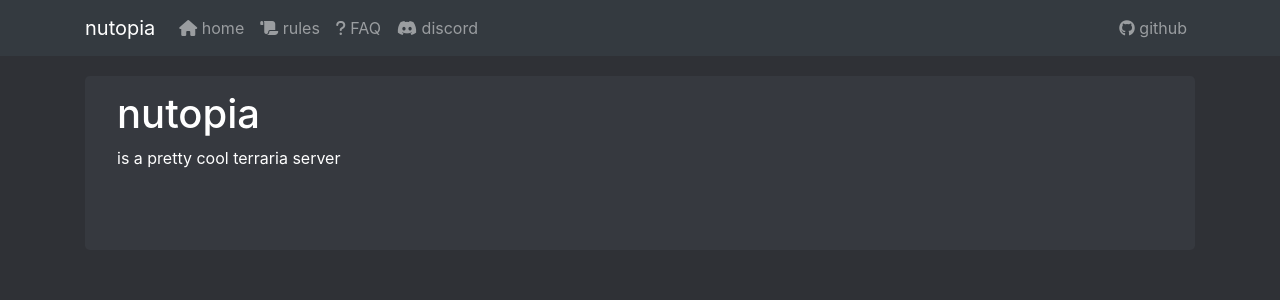
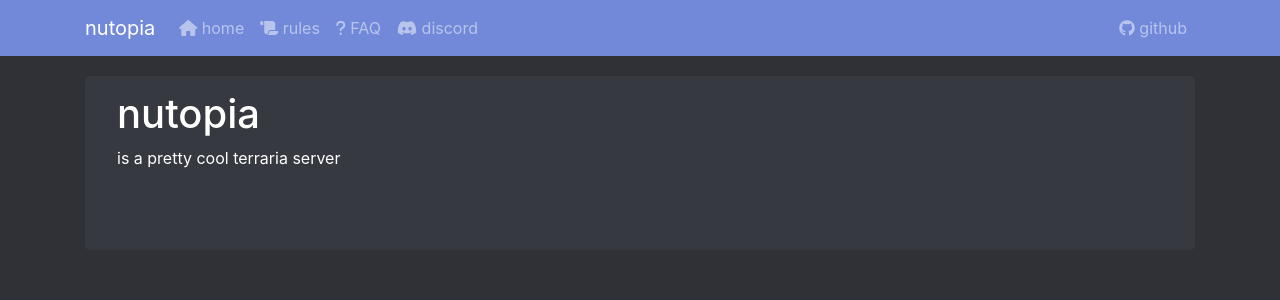
Before and after one commit to Epikest/nutopia, a Jekyll site: the page built from index.md, in a window 1280 px wide. Shown: the top 300 px of the page. Built offline with Jekyll 4.4.1, drawn with Linux system fonts in a browser that asks for light colours; nearby versions of some CDN libraries.

Commit message:
Update default.html

```diff
--- a/_layouts/default.html
+++ b/_layouts/default.html
@@ -8,7 +8,7 @@
     <div class="container">
         <style>
             .bg-dark {
-                background-color: #7289da;
+                background-color: #7289da!important;
             }
         </style>
         <a class="navbar-brand" href="/">nutopia</a>
```
